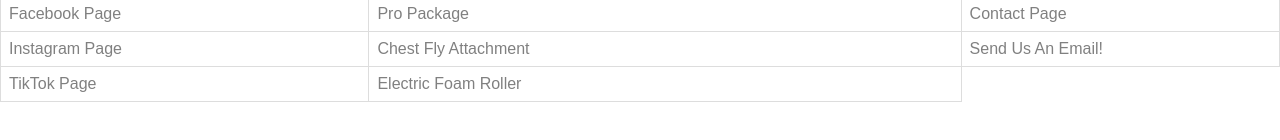
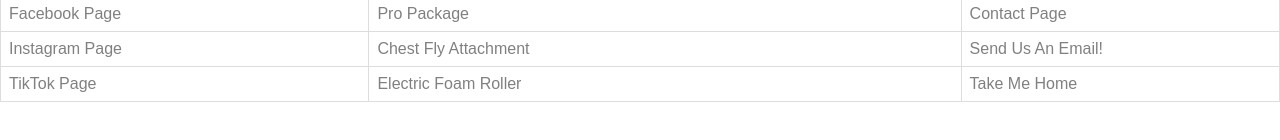
Before and after one commit to gavinfarnan/Project, a plain HTML site: page sitemap.html in a window 1280 px wide. Shown: the part 298-438 px from the top of the page. Drawn offline with Linux system fonts and the light colour scheme.

Commit message:
Update sitemap.html

```diff
--- a/sitemap.html
+++ b/sitemap.html
@@ -168,6 +168,7 @@
         <tr>
           <td> <a href="https://www.tiktok.com/@flikfitness?lang=en/">TikTok Page</a></td>
           <td> <a href="https://flikfitness.com/collections/all/products/flikfitness-electric-massaging-foam-roller">Electric Foam Roller</a></td>
+          <td> <a href="index.html">Take Me Home</a></td>
 
         </tr>
       </table>
```
